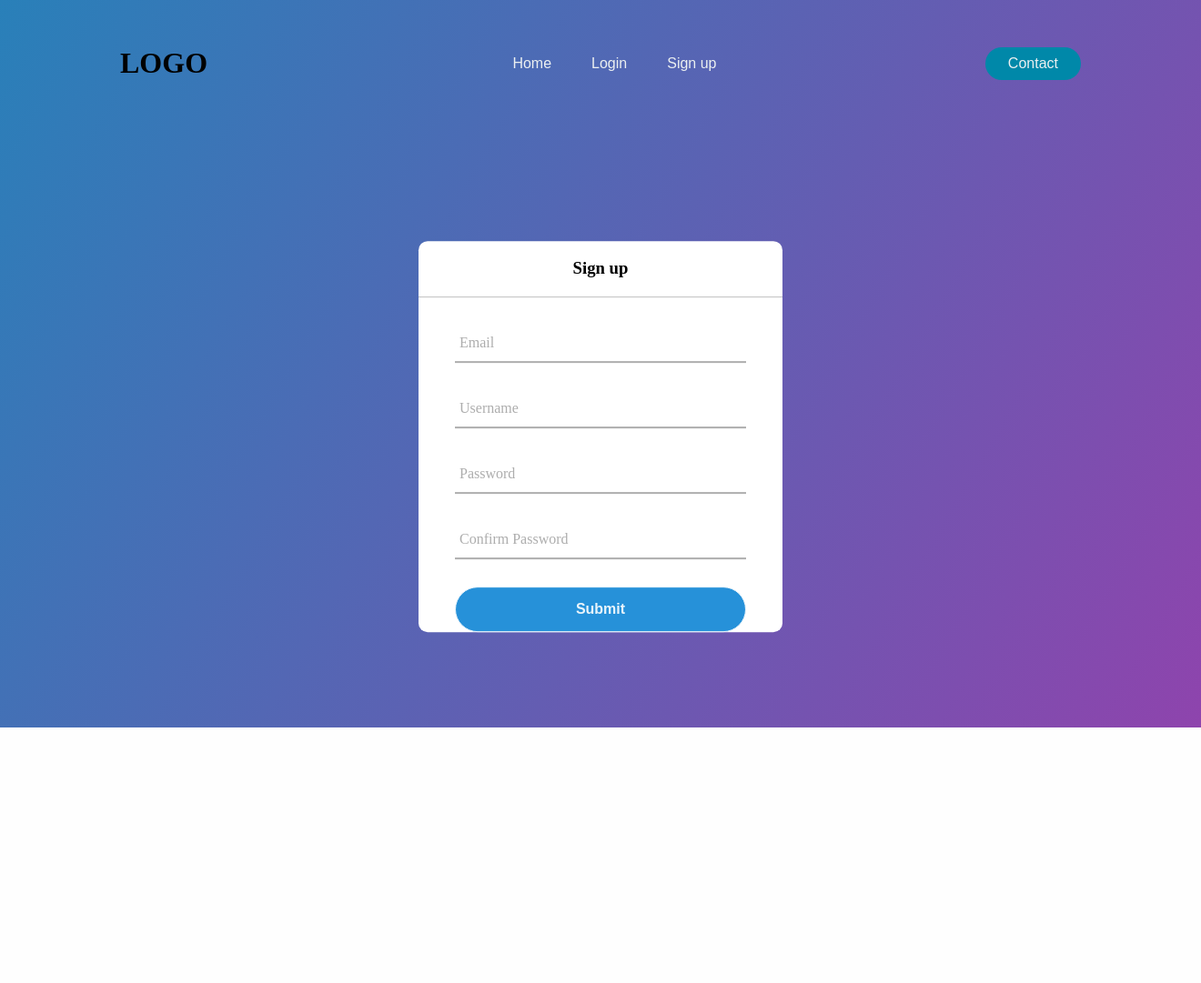
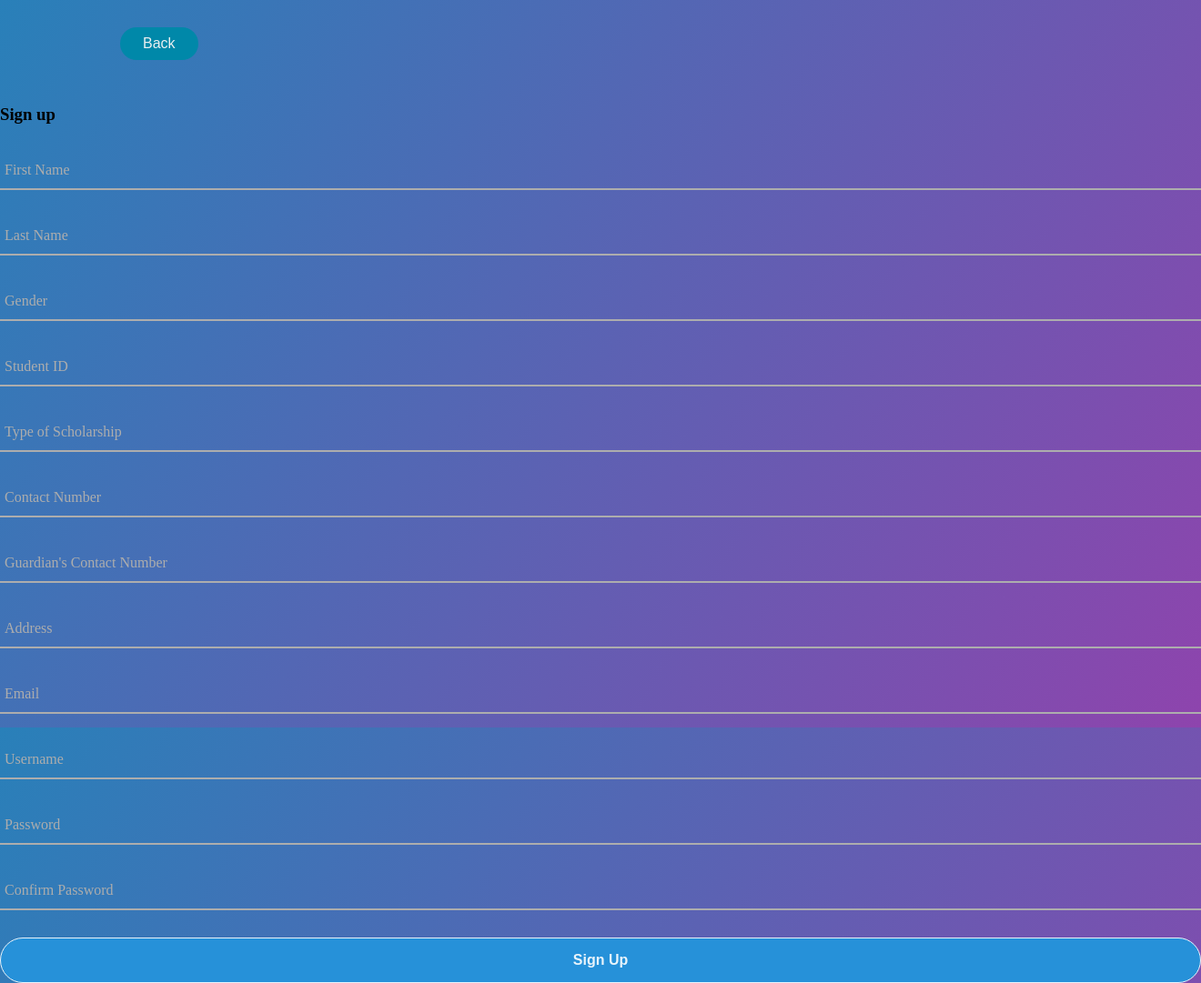
Before and after one commit to dulan1376/CRUD-Website, a PHP site: page /LAMP-DATABASE-MONITORING-WEBSITE/signup.php in a window 1320 px wide; the page is wider, and only the part inside the window is pictured. Shown: that part at 91% size. Before the commit the page ends 800 px from the top of that part, so only its background shows below. Run offline with PHP 8.4, Linux system fonts and the light colour scheme.

Commit message:
Add files via upload

```diff
--- a/signup.php
+++ b/signup.php
@@ -2,7 +2,7 @@
 <html lang="en">
 
 <head>
-    <link rel="stylesheet" href="style.css">
+    <link rel="stylesheet" href="style.css?v=<?php echo time(); ?>">
     <meta charset="UTF-8">
     <meta name="description" content="CRUD Project">
     <meta name="keywords" content="HTML, CSS, PHP">
@@ -13,32 +13,74 @@
 
 <body>
     <header>
-        <h1>LOGO</h1>
-        <nav>
-            <ul class="nav_links">
-                <li><a href="homepage.php">Home</a></li>
-                <li><a href="login.php">Login</a></li>
-                <li><a href="signup.php">Sign up</a></li>
-            </ul>
-        </nav>
-        <a class="cta" href="#"><button class="btn">Contact</button></a>
+        <a href="login.php"><button>Back</button></a>
     </header>
     <section>
-
         <article>
-            <div class="center">
+            <div class="center_signup">
                 <h1>Sign up</h1>
                 <form method="POST" action="submit_signup.php">
+                    <div class="txt_field">
+
+                        <input type="text" name="first_name" required>
+                        <label>First Name</label>
+
+                    </div>
+
+                    <div class="txt_field">
+                        <input type="text" name="last_name" required>
+                        <label>Last Name</label>
+
+                    </div>
+
+                    <div class="txt_field">
+                        <input type="text" name="gender" required>
+                        <label>Gender</label>
+                        <span></span>
+                    </div>
+
+                    <div class="txt_field">
+                        <input type="text" name="student_id" required>
+                        <label>Student ID</label>
+                        <span></span>
+                    </div>
+
+                    <div class="txt_field">
+                        <input type="text" name="scholarship" required>
+                        <label>Type of Scholarship</label>
+                        <span></span>
+                    </div>
+
+                    <div class="txt_field">
+                        <input type="text" name="contact_num" required>
+                        <label>Contact Number</label>
+                        <span></span>
+                    </div>
+
+                    <div class="txt_field">
+                        <input type="text" name="guardian_num" required>
+                        <label>Guardian's Contact Number</label>
+                        <span></span>
+                    </div>
+
+                    <div class="txt_field">
+                        <input type="text" name="address" required>
+                        <label>Address</label>
+                        <span></span>
+                    </div>
+
                     <div class="txt_field">
                         <input type="text" name="signup_email" required>
                         <label>Email</label>
                         <span></span>
                     </div>
+
                     <div class="txt_field">
                         <input type="text" name="user_name" required>
                         <label>Username</label>
                         <span></span>
                     </div>
+
                     <div class="txt_field">
                         <input type="password" minlength="8" name="signup_password" required>
                         <label>Password</label>
@@ -51,7 +93,7 @@
                         <span></span>
                     </div>
 
-                    <input type="submit" value="Submit">
+                    <input type="submit" value="Sign Up">
 
                     <div class="signup_link">
 
```
Also changed, not shown: login.php (+5 -14 lines), submit_signup.php (+3 -24 lines).
